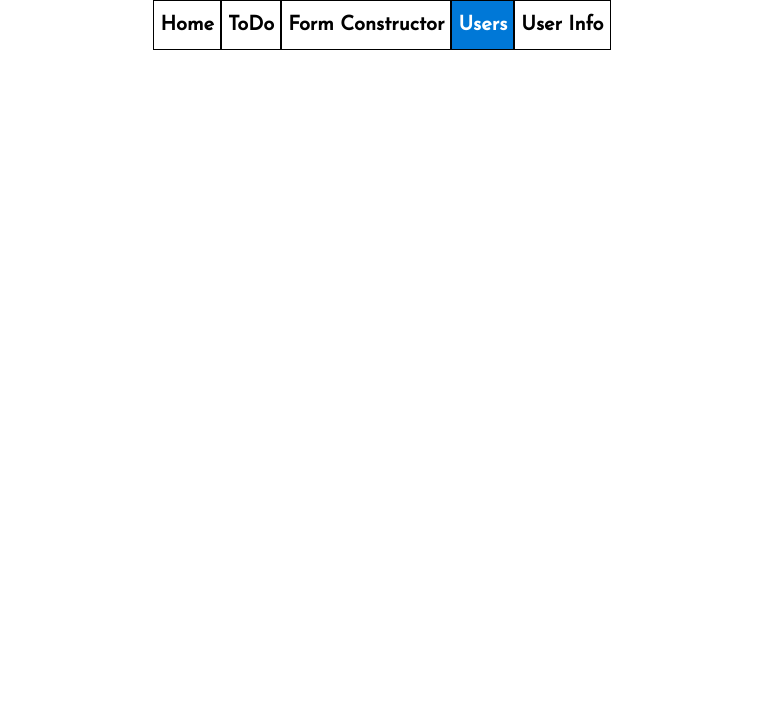
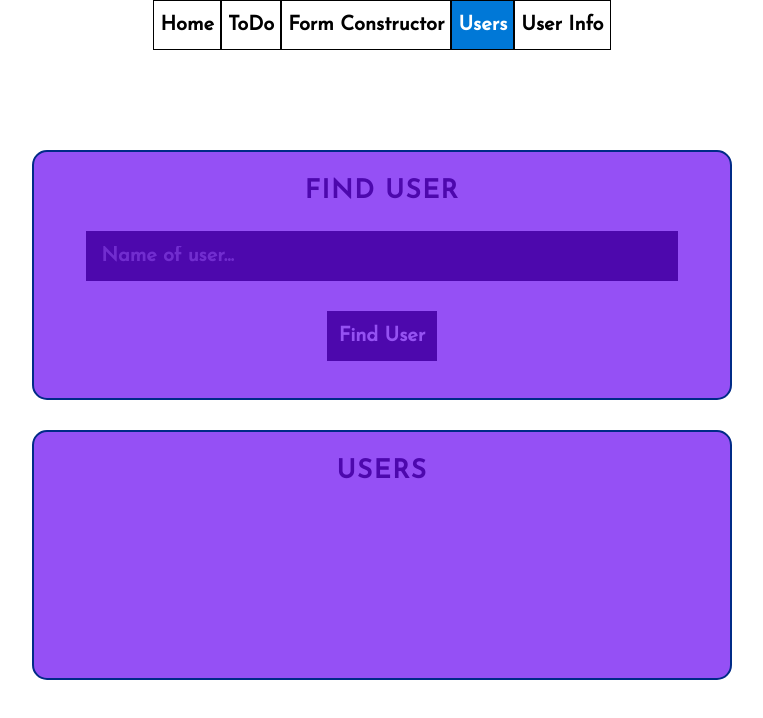
Before and after one commit to vadimkalaida/KalaidaVadimLektoriumJS_PROJECT, a React (Create React App) app: page /home in a window 1280 px wide. Both pictures are taken after a click on the button "Users". Shown: the top 718 px of the page, without its empty margins (258-1021 px from the left). Built offline with nearby package versions, Linux system fonts and the light colour scheme.

Commit message:
Users Information is ready

```diff
--- a/src/components/HomeComponent/HomeComponent.tsx
+++ b/src/components/HomeComponent/HomeComponent.tsx
@@ -4,11 +4,12 @@ import { ErrorBlock } from "../../elements";
 import { MainHomeBlock, Header, HomeParagraph } from "./styles/elements";
 import { UserInfoParagraph, UserInfoLink } from "./styles/infoOfUserBlockElements";
 import { AddToDoBlock, AddToDoTitle, AddToDoInput, AddToDoButtonBlocker, AddToDoButton, ToDoItemsBlock, ToDoItem } from "./styles/toDoElements";
+import { FindUserForm, FindUserTitle, FindUserInput, FindUserButton, FoundUsersBlock, FoundUserParagraph, UserNotFound,
+  UserInfoBlock, FoundUserInfoParagraph } from "./styles/usersElements";
 import { ResponsiveContainer, BarChart, Bar, XAxis, CartesianGrid } from 'recharts';
 
 const HomeComponent = () => {
-  let unparsedTodoArray : any = localStorage.getItem('lektorium_todo_list'),
-    parsedToDoArray;
+  let unparsedTodoArray : any = localStorage.getItem('lektorium_todo_list');
   const [ showBlock, setShowBlock ] : React.ComponentState = useState('home');
   const [ homeButtonColor, setHomeButtonColor ] : React.ComponentState = useState({background: '#0078D7', color: '#fff'});
   const [ todoUsersButtonColor, setToDoUsersButtonColor ] : React.ComponentState = useState({background: 'transparent', color: '#000'});
@@ -20,6 +21,11 @@ const HomeComponent = () => {
   const [ todoButtonBlocker, setTodoButtonBlocker ] : React.ComponentState = useState(1);
   const [ todoItemsChecked, setTodoItemsChecked ] : React.ComponentState = useState(0);
   const [ todoContent, setTodoContent ] : React.ComponentState = useState('');
+  const [ findUserName, setFindUserName ] : React.ComponentState = useState('');
+  const [ foundUser, setFoundUser ] : React.ComponentState = useState([]);
+  const [ showUsersNumber, setShowUsersNumber ] : React.ComponentState = useState(0);
+  const [ showUsersInfoNumber, setShowUsersInfoNumber ] : React.ComponentState = useState(0);
+  const [ userInfo, setUserInfo ] : React.ComponentState = useState([]);
 
   let userLoggedIN : any = sessionStorage.getItem('userLoggedIN');
   const barData = [
@@ -164,9 +170,93 @@ const HomeComponent = () => {
 
 
   //Users Information Code Part (START)
+  const handleFindUserNameChange = (e : any) => {
+    setFindUserName(e.target.value);
+  };
+
+  const findUser = (e : any) => {
+    e.preventDefault();
+
+    if(findUserName.length >= 1) {
+      let unparsedUsers : any = localStorage.getItem('users'),
+        users = JSON.parse(unparsedUsers),
+        foundUsers = [],
+        findUserNumber = 0,
+        loggedInUserId = localStorage.getItem('lektorium_login_user_id');
+
+      for(let i : number = 0; i < users.length; i++) {
+        findUserNumber = 0;
+        if(users[i]._id !== loggedInUserId) {
+          for(let j : number = 0; j < findUserName.length; j++) {
+            if(findUserName[j] === users[i].name[j]) {
+              findUserNumber = 1;
+            } else {
+              findUserNumber = 0;
+              j = findUserName.length - 1;
+            }
+          }
+          if(findUserNumber === 1) {
+            foundUsers.push(users[i]);
+          }
+        }
+      }
+
+      console.log(foundUsers);
+      if(foundUsers.length !== 0) {
+        setShowUsersNumber(1);
+        setFoundUser(foundUsers);
+      } else {
+        setShowUsersNumber(2);
+      }
+
+    } else {
+      alert('Input is empty!');
+    }
+
+  };
+
+  const showUsers = () => {
+    return(
+      <>
+      { foundUser.map( (item : any, index : number) => <FoundUserParagraph onClick={() => {
+        setUserInfo([item]);
+        setShowUsersInfoNumber(1);
+      }} key={index}>{item.name}</FoundUserParagraph> ) }
+      </>
+    );
+  };
+
+  const showUserInfo = () => {
+    return(
+      <>
+        { userInfo.map( (item : any, index : number) => <UserInfoBlock key={index}>
+          <FindUserTitle>User Information</FindUserTitle>
+          <FoundUserInfoParagraph>Name: <span>{item.name}</span></FoundUserInfoParagraph>
+          <FoundUserInfoParagraph>Description: <span>{item.description}</span></FoundUserInfoParagraph>
+          <FoundUserInfoParagraph>Organization: <span>{item.organization}</span></FoundUserInfoParagraph>
+          <FoundUserInfoParagraph>Address: <span>{item.address}</span></FoundUserInfoParagraph>
+          <FoundUserInfoParagraph>Email: <span>{item.email}</span></FoundUserInfoParagraph>
+          <FoundUserInfoParagraph>Phone: <span>{item.phone}</span></FoundUserInfoParagraph>
+
+        </UserInfoBlock> ) }
+      </>
+    );
+  };
+
   const usersInformation = () => {
     return(
       <>
+        <FindUserForm>
+          <FindUserTitle>Find User</FindUserTitle>
+          <FindUserInput type={'text'} name={'findUser'} onChange={handleFindUserNameChange} value={findUserName} placeholder={'Name of user...'} />
+          <FindUserButton onClick={findUser}>Find User</FindUserButton>
+        </FindUserForm>
+        <FoundUsersBlock>
+          <FindUserTitle>Users</FindUserTitle>
+          { showUsersNumber === 1 ? showUsers() : null }
+          { showUsersNumber === 2 ? <UserNotFound>User not found</UserNotFound> : null }
+        </FoundUsersBlock>
+        { showUsersInfoNumber === 1 ? showUserInfo() : null }
       </>
     );
   };
--- /dev/null
+++ b/src/components/HomeComponent/styles/usersElements.ts
@@ -0,0 +1,121 @@
+import styled from 'styled-components';
+
+export const FindUserForm = styled.form`
+  width: 700px;
+  height: 250px;
+  border: 2px solid #002B87;
+  border-radius: 15px;
+  background: #9550F5;
+  display: flex;
+  flex-direction: column;
+  align-items: center;
+  text-align: center;
+  margin-bottom: 30px;
+`;
+
+export const FindUserTitle = styled.p`
+  color: #4D08AD;
+  font-weight: 800;
+  text-transform: uppercase;
+  letter-spacing: 1.5px;
+  font-size: 26px;
+`;
+
+export const FindUserInput = styled.input`
+  width: 85%;
+  height: 50px;
+  outline: none;
+  background: #4D08AD;
+  border: none;
+  padding-left: 15px;
+  color: #9552F2;
+  font-size: 20px;
+  font-weight: 800;
+  margin-bottom: 30px;
+  &::placeholder {
+    color: rgba(149,82,242, .5);
+  }
+`;
+
+export const FindUserButton = styled.button`
+  width: 110px;
+  height: 50px;
+  background: #4D08AD;
+  outline: none;
+  border: none;
+  color: #9552F2;
+  font-size: 20px;
+  font-weight: 800;
+  cursor: pointer;
+  transition: .2s;
+  &:hover {
+    border: 2px solid #4D08AD;
+    background: #9550F5;
+    color: #4D08AD;
+  }
+  &:active {
+    background: #4D08AD;
+    border: none;
+    color: #9552F2;
+  }
+`;
+
+export const FoundUsersBlock = styled.div`
+  width: 700px;
+  min-height: 250px;
+  border: 2px solid #002B87;
+  border-radius: 15px;
+  background: #9550F5;
+  display: flex;
+  flex-direction: column;
+  align-items: center;
+  text-align: center;
+  margin-bottom: 30px;
+`;
+
+export const FoundUserParagraph = styled.p`
+  font-weight: 800;
+  font-size: 22px;
+  color: #fff;
+  letter-spacing: 1.25px;
+  margin-top: 0;
+  margin-bottom: 15px;
+  cursor: pointer;
+  transition: .2s;
+  &:hover {
+    color: #5D20BB;
+  }
+  &:active {
+    color: #fff;
+  }
+`;
+
+export const UserNotFound = styled.p`
+  color: #002B87;
+  font-size: 32px;
+  font-weight: 800;
+  text-transform: uppercase;
+`;
+
+export const UserInfoBlock = styled.div`
+  width: 700px;
+  min-height: 300px;
+  border: 2px solid #002B87;
+  border-radius: 15px;
+  background: #9550F5;
+  display: flex;
+  flex-direction: column;
+  align-items: center;
+  text-align: center;
+  margin-bottom: 30px;
+`;
+
+export const FoundUserInfoParagraph = styled.p`
+  color: #002B87;
+  font-size: 22px;
+  margin-top: 15px;
+  & span {
+    font-weight: 800;
+    color: #fff;
+  }
+`;
```
